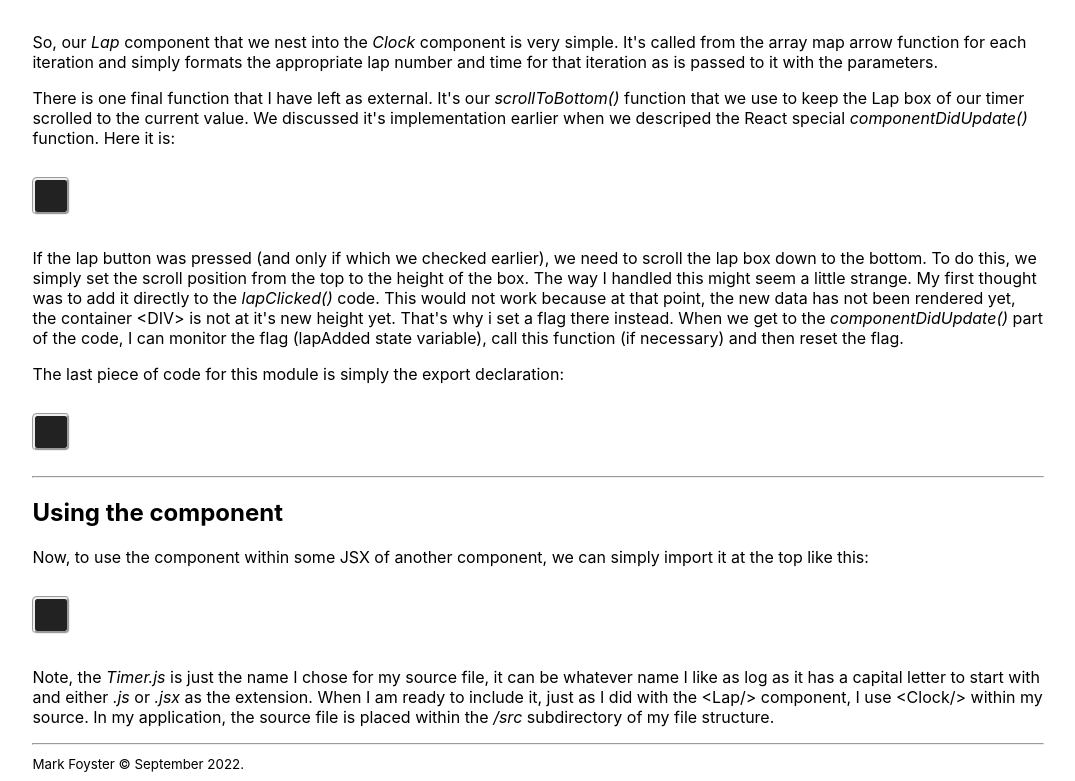
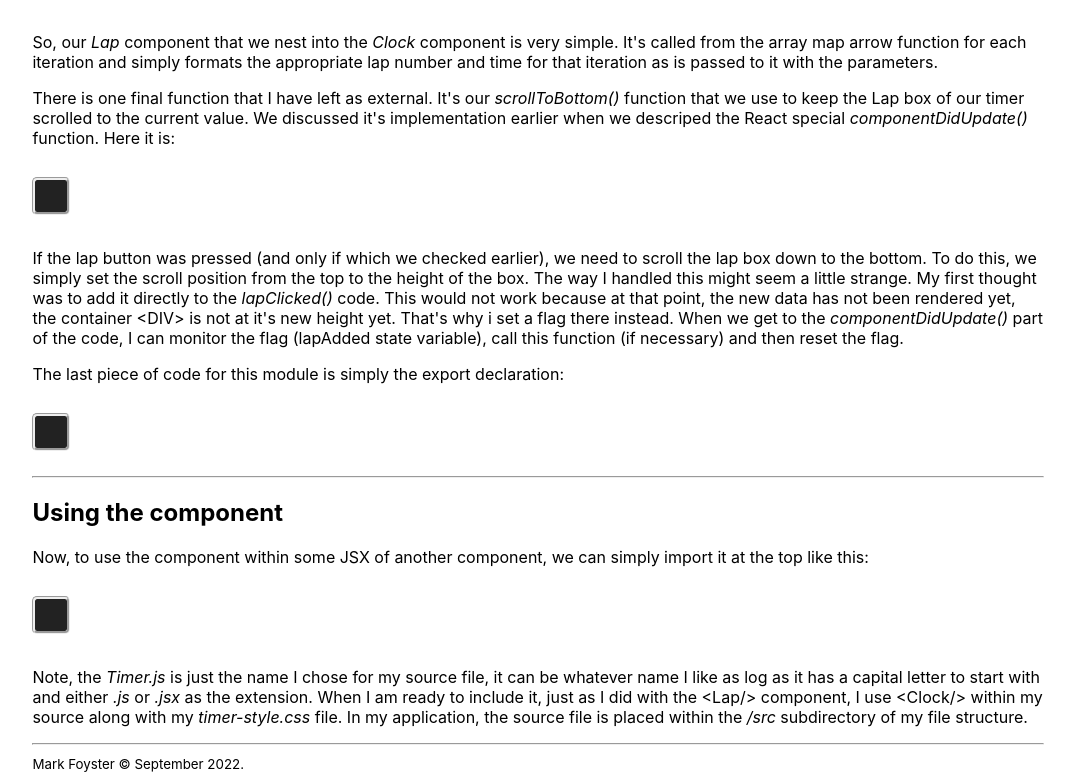
Before and after one commit to mxfoyster/firstReactProject, a React (Create React App) app: page / in a window 1280 px wide. Shown: the part 4168-4949 px from the top of the page, without its empty margins (102-1177 px from the left). Built offline with nearby package versions, Linux system fonts and the light colour scheme; no server answers; the HTML template or start-up script is replaced by a standard one.

Commit message:
Didn't describe about the css file, corrected that.

```diff
--- a/src/App.js
+++ b/src/App.js
@@ -218,7 +218,7 @@ function App() {
             </code>
           </pre>
 
-          <p>Note, the <i>Timer.js</i> is just the name I chose for my source file, it can be whatever name I like as log as it has a capital letter to start with and either <i>.js</i> or <i>.jsx</i> as the extension. When I am ready to include it, just as I did with the &lt;Lap/&gt; component, I use &lt;Clock/&gt; within my source. In my application, the source file is placed within the <i>/src</i> subdirectory of my file structure.</p>
+          <p>Note, the <i>Timer.js</i> is just the name I chose for my source file, it can be whatever name I like as log as it has a capital letter to start with and either <i>.js</i> or <i>.jsx</i> as the extension. When I am ready to include it, just as I did with the &lt;Lap/&gt; component, I use &lt;Clock/&gt; within my source along with my <i>timer-style.css</i> file. In my application, the source file is placed within the <i>/src</i> subdirectory of my file structure.</p>
 
 
 
```
